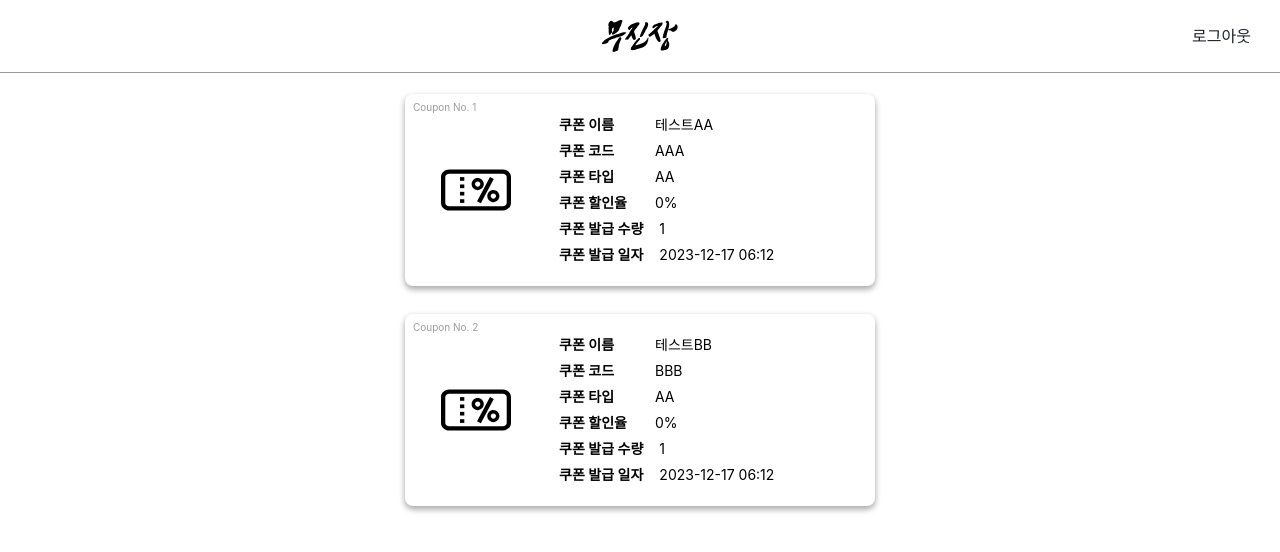
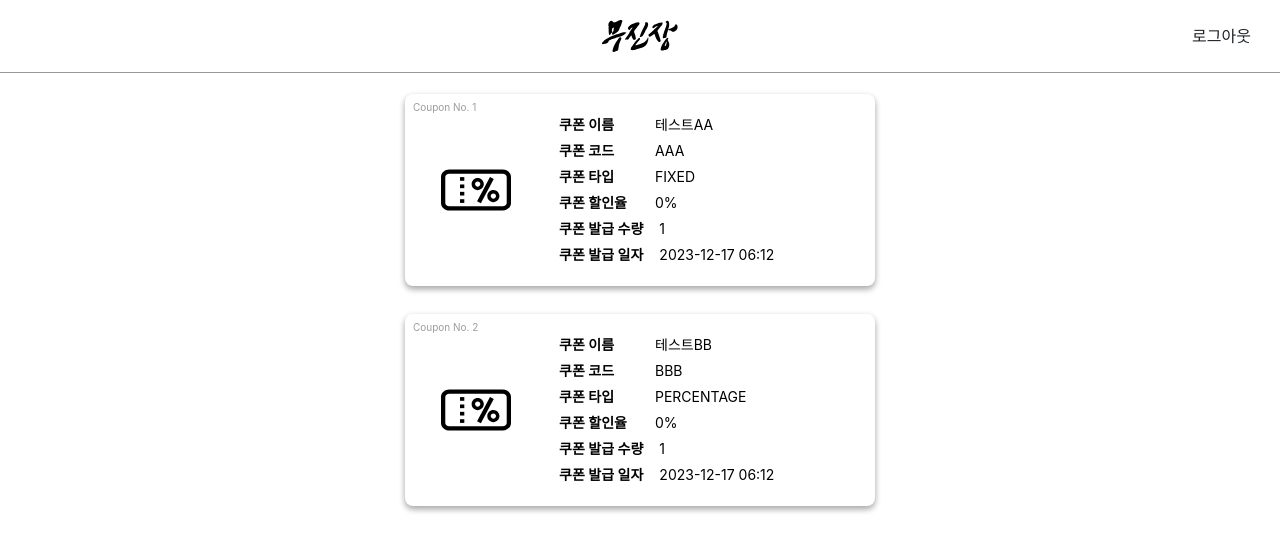
Before and after one commit to mujinjang-team/mujinjang-front, a React (Create React App) app: page /coupon/list in a window 1280 px wide. Shown: the top 552 px of the page. Built offline with nearby package versions, Linux system fonts and the light colour scheme; sample sign-in values are in the browser's storage.

Commit message:
feat: Coupon의 Type을 enum으로 정의한다

```diff
--- a/src/pages/coupon/CouponDetail.tsx
+++ b/src/pages/coupon/CouponDetail.tsx
@@ -16,6 +16,7 @@ import {
 import withAuthCheck from '@/containers/withAuthCheck'
 import localStorage from '@/libs/localStorage'
 import CouponCard from '@/components/coupon/CouponCard'
+import { CouponDataType } from '@/types/Coupon.types'
 
 type CouponProps = {
 	isCreated: boolean
@@ -30,11 +31,11 @@ const CouponDetail = () => {
 
 	const [isCouponCreateAvailable] = useState(true)
 
-	const coupon = {
+	const coupon: CouponDataType = {
 		couponId: 1,
 		name: '테스트AA',
 		code: 'AAA',
-		type: 'AA',
+		type: 'FIXED',
 		discount: 0,
 		amount: 1,
 		createdAt: '2023-12-17T06:57:22.025Z',
--- a/src/pages/coupon/CouponList.tsx
+++ b/src/pages/coupon/CouponList.tsx
@@ -16,7 +16,7 @@ const CouponList = () => {
 			couponId: 1,
 			name: '테스트AA',
 			code: 'AAA',
-			type: 'AA',
+			type: 'FIXED',
 			discount: 0,
 			amount: 1,
 			createdAt: '2023-12-17T06:57:22.025Z',
@@ -25,7 +25,7 @@ const CouponList = () => {
 			couponId: 2,
 			name: '테스트BB',
 			code: 'BBB',
-			type: 'AA',
+			type: 'PERCENTAGE',
 			discount: 0,
 			amount: 1,
 			createdAt: '2023-12-17T06:57:22.025Z',
--- a/src/types/Coupon.types.ts
+++ b/src/types/Coupon.types.ts
@@ -2,7 +2,7 @@ export type CouponDataType = {
 	couponId: number
 	name: string
 	code: string
-	type: string
+	type: 'FIXED' | 'PERCENTAGE'
 	discount: number
 	amount: number
 	createdAt: string
```
